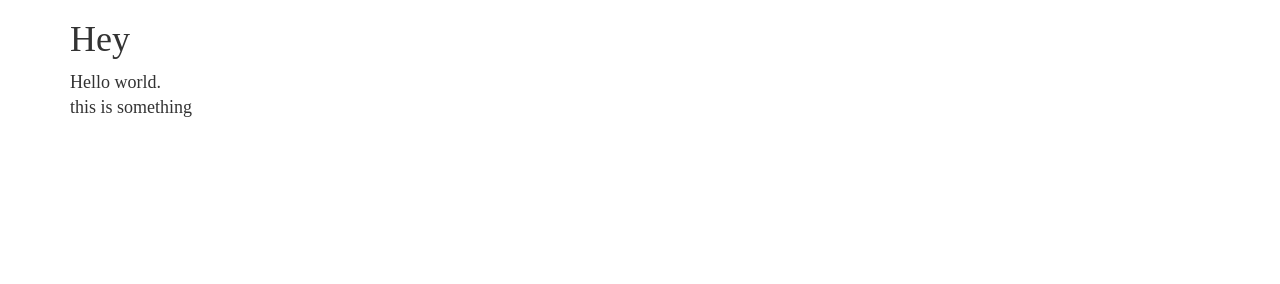
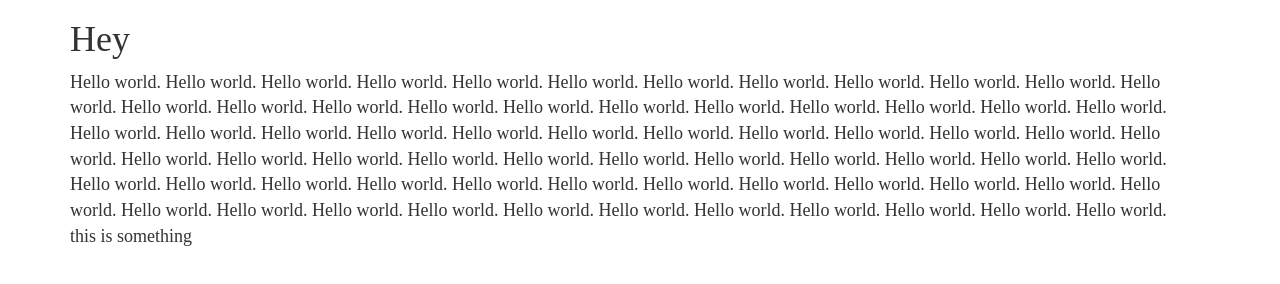
Before and after one commit to ticcky/homepage, a plain HTML site: page test.html in a window 1280 px wide. Drawn offline with nearby package versions, Linux system fonts and the light colour scheme.

Commit message:
Update test.html

```diff
--- a/test.html
+++ b/test.html
@@ -29,7 +29,7 @@
     </head>
     <body class="my container">
     <h1>Hey</h1>
-    Hello world.
+    Hello world. Hello world. Hello world. Hello world. Hello world. Hello world. Hello world. Hello world. Hello world. Hello world. Hello world. Hello world. Hello world. Hello world. Hello world. Hello world. Hello world. Hello world. Hello world. Hello world. Hello world. Hello world. Hello world. Hello world. Hello world. Hello world. Hello world. Hello world. Hello world. Hello world. Hello world. Hello world. Hello world. Hello world. Hello world. Hello world. Hello world. Hello world. Hello world. Hello world. Hello world. Hello world. Hello world. Hello world. Hello world. Hello world. Hello world. Hello world. Hello world. Hello world. Hello world. Hello world. Hello world. Hello world. Hello world. Hello world. Hello world. Hello world. Hello world. Hello world. Hello world. Hello world. Hello world. Hello world. Hello world. Hello world. Hello world. Hello world. Hello world.
 
     <p> this is something
     </body>
```
